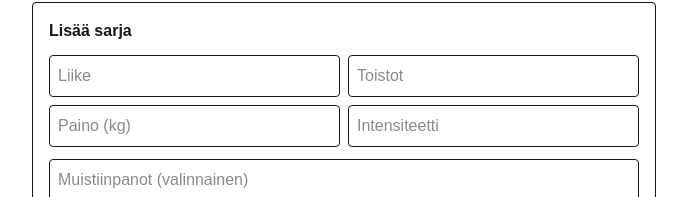
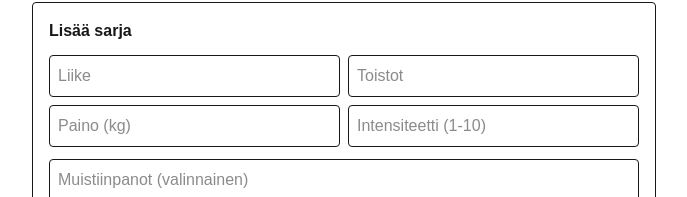
Before and after one commit to joonasKorhonen/fitstack-frontend, a Next.js app: page /workouts/create in a window 1280 px wide. Shown: the part 273-470 px from the top of the page, without its empty margins (296-983 px from the left). Built offline with nearby package versions, Linux system fonts and the light colour scheme.

Commit message:
Validate intensity input to be within the range of 1-10 and update placeholder text

```diff
--- a/src/app/workouts/components/WorkoutSetForm.tsx
+++ b/src/app/workouts/components/WorkoutSetForm.tsx
@@ -127,7 +127,13 @@ export default function WorkoutSetForm({ onAdd }: { onAdd: (set: any) => void })
     };
 
     if (weight) newSet.weight = Number(weight);
-    if (intensity) newSet.intensity = Number(intensity);
+    if (intensity) {
+      const intensityNum = Number(intensity);
+      if (intensityNum < 1 || intensityNum > 10) {
+        return alert('Intensiteetin pitää olla 1-10');
+      }
+      newSet.intensity = intensityNum;
+    }
     if (notes) newSet.notes = notes;
 
     onAdd(newSet);
@@ -215,11 +221,13 @@ export default function WorkoutSetForm({ onAdd }: { onAdd: (set: any) => void })
           type="number"
         />
         <input
-          placeholder="Intensiteetti"
+          placeholder="Intensiteetti (1-10)"
           value={intensity}
           onChange={(e) => setIntensity(e.target.value)}
           className="border p-2 rounded"
           type="number"
+          min={1}
+          max={10}
         />
       </div>
       <textarea
```
